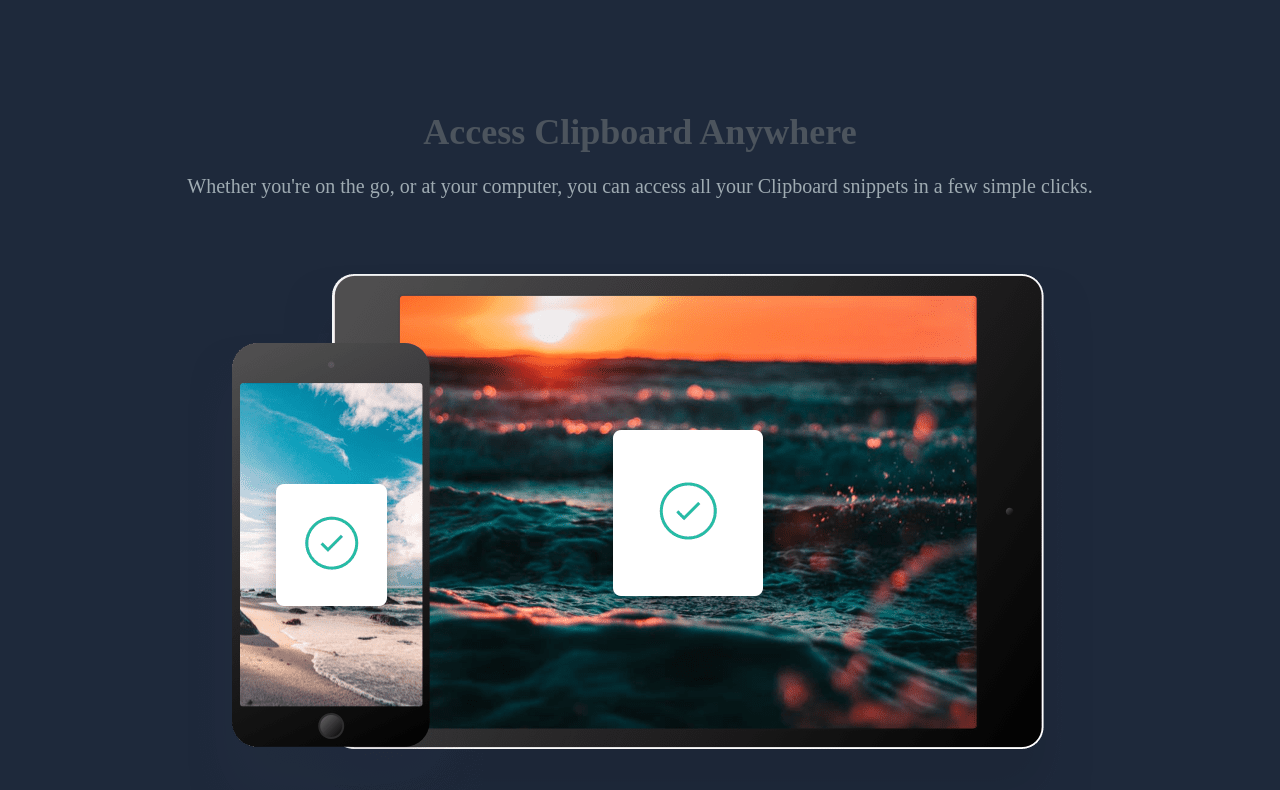
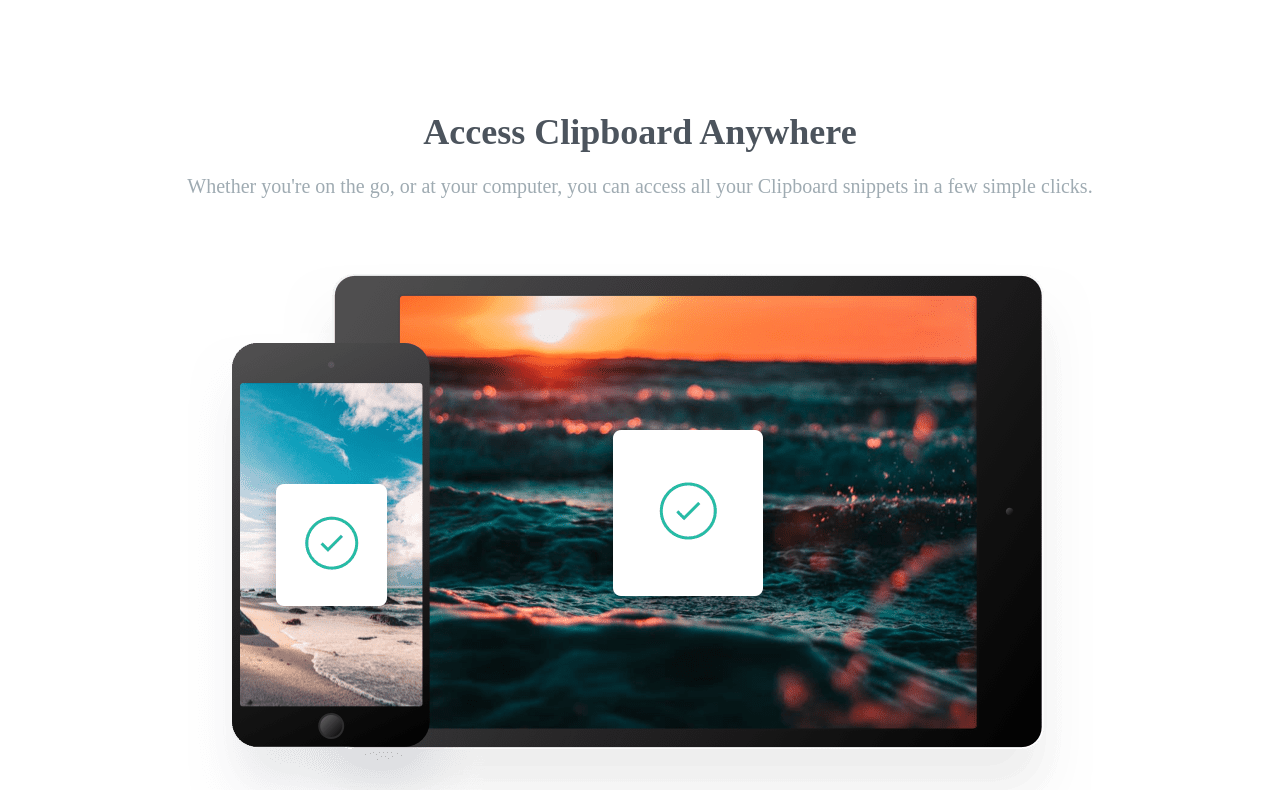
Before and after one commit to DaliborBn/clipboard-landing-page, a website: page dist/index.html in a window 1280 px wide. Shown: the part 1363-2153 px from the top of the page. Drawn offline with Linux system fonts and the light colour scheme; a web font is replaced by a local one.

Commit message:
Update index.html

```diff
--- a/dist/index.html
+++ b/dist/index.html
@@ -7,7 +7,7 @@
   <link rel="stylesheet" href="styles.css">
   <title>Clipboard Landing Page Master</title>
 </head>
-<body class="min-h-screen font-bai flex-col-cent bg-slate-800 ">
+<body class="min-h-screen font-bai flex-col-cent bg-white ">
   <div class="w-full flex-col-cent">
 
     <div class="relative bg-[url('./img/bg-header-mobile.png')] bg-no-repeat bg-center bg-cover w-full h-[363px] sl:bg-[url('./img/bg-header-desktop.png')]" id="header-image">
```
